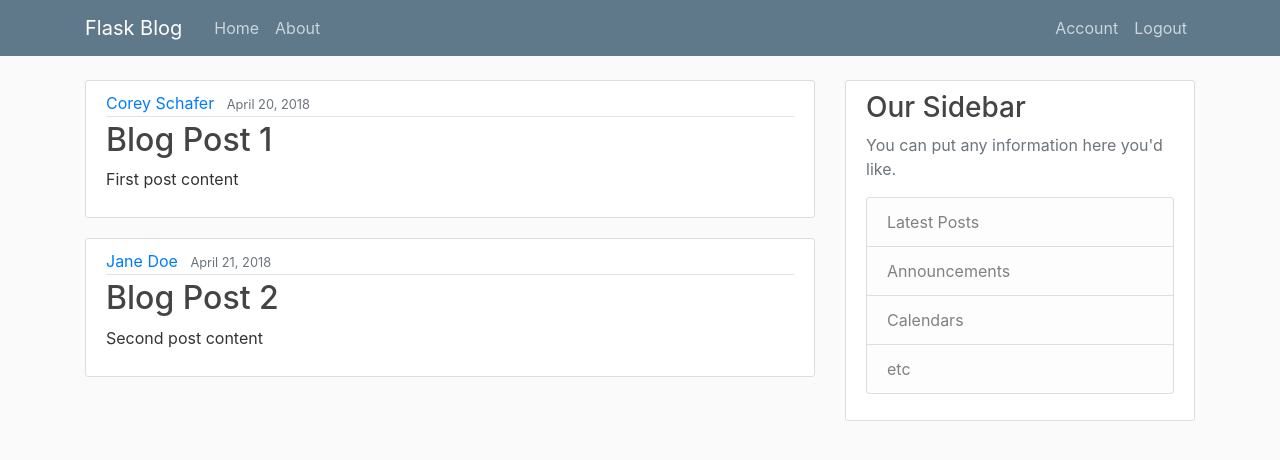
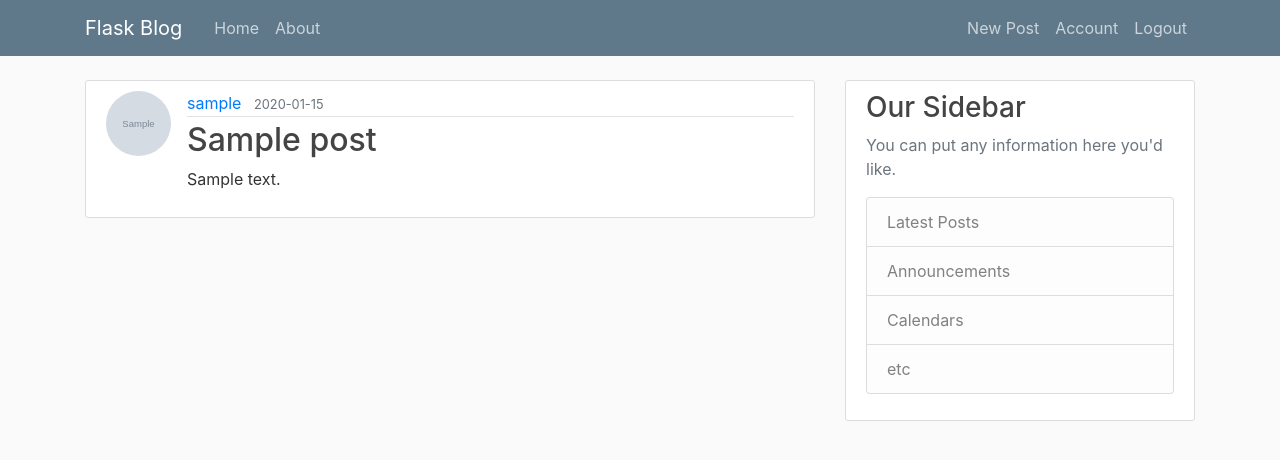
Before and after one commit to keshavdubey1196/Blog_app-, a Flask app: page / in a window 1280 px wide. Shown: the top 460 px of the page. Run offline with Flask 3, Linux system fonts and the light colour scheme; a user stored in the database is signed in; tables that the repository leaves empty hold one stand-in row (values such as "Sample post"); grey boxes marked "Sample" are stand-in pictures; some libraries are stand-ins or nearby versions.

Commit message:
adding create new post by user functionality

```diff
--- a/app/templates/account.html
+++ b/app/templates/account.html
@@ -1,5 +1,9 @@
 {% extends "base.html" %}
 
+
+{% block title %}
+Account
+{% endblock title %}
 
 {% block content %}
 
--- a/app/templates/home.html
+++ b/app/templates/home.html
@@ -9,10 +9,11 @@ Home
 
     {% for post in posts %}
         <article class="media content-section">
+          <img class="rounded-circle article-img" src="{{url_for('static',filename='profile_pics/'+post.author.image_file)}}">
           <div class="media-body">
             <div class="article-metadata">
-              <a class="mr-2" href="#">{{ post.author }}</a>
-              <small class="text-muted">{{ post.date_posted }}</small>
+              <a class="mr-2" href="#">{{ post.author.username }}</a>
+              <small class="text-muted">{{ post.date_posted.strftime('%Y-%m-%d') }}</small>
             </div>
             <h2><a class="article-title" href="#">{{ post.title }}</a></h2>
             <p class="article-content">{{ post.content }}</p>
--- a/app/templates/navbar.html
+++ b/app/templates/navbar.html
@@ -13,6 +13,7 @@
         <!-- Navbar Right Side -->
         <div class="navbar-nav">
           {% if current_user.is_authenticated %}
+          <a class="nav-item nav-link" href="{{ url_for('new_post') }}">New Post</a>
           <a class="nav-item nav-link" href="{{ url_for('account') }}">Account</a>
           <a class="nav-item nav-link" href="{{ url_for('logout') }}">Logout</a>
           {% else %}
--- a/app/templates/register.html
+++ b/app/templates/register.html
@@ -1,5 +1,9 @@
 {% extends "base.html" %}
 
+
+{% block title %}
+Account
+{% endblock title %}
 
 {% block content %}
 
--- a/app/views.py
+++ b/app/views.py
@@ -1,31 +1,18 @@
 from flask import render_template, flash, redirect, url_for, request
-from app.models import User
-from app.forms import RegistrationForm, LoginForm, UpdateAccountForm
+from app.models import User, Post
+from app.forms import RegistrationForm, LoginForm, \
+       UpdateAccountForm, PostForm
 from app import app, db, bcrypt
 from flask_login import login_user, current_user, logout_user, login_required
 import secrets
 import os
 from PIL import Image
 
-posts = [
-    {
-        'author': 'Corey Schafer',
-        'title': 'Blog Post 1',
-        'content': 'First post content',
-        'date_posted': 'April 20, 2018'
-    },
-    {
-        'author': 'Jane Doe',
-        'title': 'Blog Post 2',
-        'content': 'Second post content',
-        'date_posted': 'April 21, 2018'
-    }
-]
-
 
 @app.route("/")
 @app.route("/home")
 def home():
+    posts = Post.query.all()
     return render_template('home.html', posts=posts)
 
 
@@ -52,7 +39,7 @@ def register():
         db.session.commit()
         flash('Your account has been created!', 'success')
         return redirect(url_for('login'))
-    return render_template('register.html', title='Register', form=form)
+    return render_template('register.html', form=form)
 
 
 @app.route("/login", methods=["GET", "POST"])
@@ -67,7 +54,8 @@ def login():
         if user and bcrypt.check_password_hash(user.password, password):
             login_user(user, remember=form.data['remember'])
             next_page = request.args.get('next')
-            return redirect(next_page if next_page else redirect(url_for('home')))
+            return redirect(
+                next_page if next_page else redirect(url_for('home')))
         else:
             flash('Login Unsuccessful. Check email and password.', 'danger')
     return render_template('login.html', form=form)
@@ -85,13 +73,13 @@ def save_picture(form_picture):
     picture_fn = random_hex + f_ext
     picture_path = os.path.join(
         app.root_path, 'static/profile_pics', picture_fn)
-
     output_size = (125, 125)
     i = Image.open(form_picture)
     i.thumbnail(output_size)
     i.save(picture_path)
 
     return picture_fn
+
 
 @app.route('/account', methods=['GET', 'POST'])
 @login_required
@@ -112,3 +100,22 @@ def account():
     file = current_user.image_file
     image_file = url_for('static', filename='profile_pics/' + file)
     return render_template('account.html', image_file=image_file, form=form)
+
+
+@app.route('/post/new', methods=['GET', 'POST'])
+@login_required
+def new_post():
+    form = PostForm()
+    if form.validate_on_submit():
+        title = form.data['title']
+        content = form.data['content']
+        post = Post(
+            title=title,
+            content=content,
+            author=current_user
+        )
+        db.session.add(post)
+        db.session.commit()
+        flash('Your post has been created!', 'success')
+        return redirect(url_for('home'))
+    return render_template('create_post.html', form=form)
```
Also changed, not shown: app/forms.py (+10 -2 lines), app/templates/create_post.html (added, +42 -0 lines).
